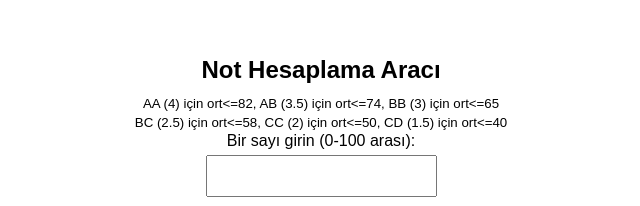
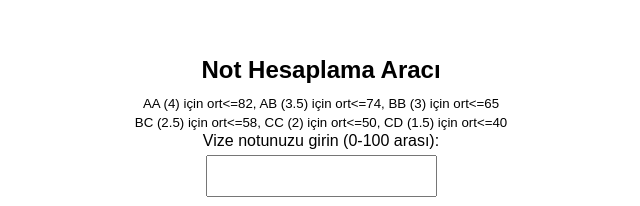
Before and after one commit to OT008/hesap, a plain HTML site: page index.html in a window 1280 px wide. Shown: the part 200-406 px from the top of the page, without its empty margins (319-959 px from the left). Drawn offline with Linux system fonts and the light colour scheme.

Commit message:
index.html

```diff
--- a/index.html
+++ b/index.html
@@ -50,7 +50,7 @@
 	<h2>Not Hesaplama Aracı</h2>
 	<h5>AA (4) için ort<=82, AB (3.5) için ort<=74, BB (3) için ort<=65</h5>
 	<h5>BC (2.5) için ort<=58, CC (2) için ort<=50, CD (1.5) için ort<=40</h5>
-	<label for="inputNumber">Bir sayı girin (0-100 arası):</label>
+	<label for="inputNumber">Vize notunuzu girin (0-100 arası):</label>
 	<input type="number" id="inputNumber" step="any" min="0" max="100">
 	<button onclick="calculate()">Hesapla</button>
 	<h3>Sonuçlar:</h3>
```
